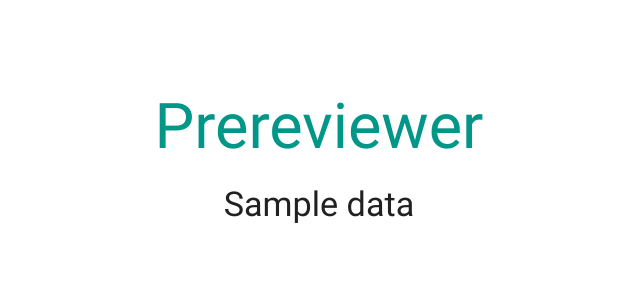
After one commit to notexactlyawe/paper-reader, a Flask app: template templates/summary.html in a window 1280 px wide. The commit adds this page. Shown: the top 300 px of the page, without its empty margins (321-961 px from the left). Run offline with Flask 2, Linux system fonts and the light colour scheme; the template is opened without the code that fills it: most values are stand-ins (such as "Sample title", 1, 10 or a date in 2020); parts of the project's set-up code (start-up, migrations or seed data) failed here and were passed over; some libraries are stand-ins or nearby versions.

Commit message:
Unwired summary page

```diff
--- a/app.py
+++ b/app.py
@@ -2,6 +2,7 @@ import os, haven, utils, sys, summarize, alchemy, json
 from flask import Flask, send_from_directory, render_template, request, url_for
 from werkzeug.utils import secure_filename
 from wiki import Wiki
+import requests
 
 
 reload(sys)
@@ -61,9 +62,21 @@ def upload_file():
 def index():
     return render_template('index.html')
 
+
 @app.route('/learn')
 def learn():
     return render_template('learn.html')
+
+
+@app.route('/summary', methods=['POST'])
+def summary():
+    data = "Hamster nais nais"
+    print request.form['url']
+
+
+
+    return render_template('summary.html', data=data)
+
 
 @app.route('/css/<path:path>')
 def serve_css(path):
--- /dev/null
+++ b/templates/summary.html
@@ -0,0 +1,34 @@
+{% extends "base.html" %}
+
+{% block title %}Summary{% endblock %}
+
+
+
+{% block content %}
+
+  <div class="section no-pad-bot" id="index-banner">
+    <div class="container">
+      <br><br>
+      <h1 class="header center teal-text lighten-2">Prereviewer</h1>
+      <div class="row center">
+        {% if data is defined %}
+          <h4>{{ data }}</h4>
+        {% else %}
+          <h5 class="header col s12 light">There is no PDF to display.</h5>
+        {% endif %}
+      </div>
+
+    </div>
+  </div>
+
+
+  <div class="container">
+    <div class="row">
+    </div>
+
+    <br/><br/><br/><br/><br/><br/><br/><br/>
+
+  </div>
+
+
+{% endblock %}
```
Also changed, not shown: templates/learn.html (+10 -0 lines).
